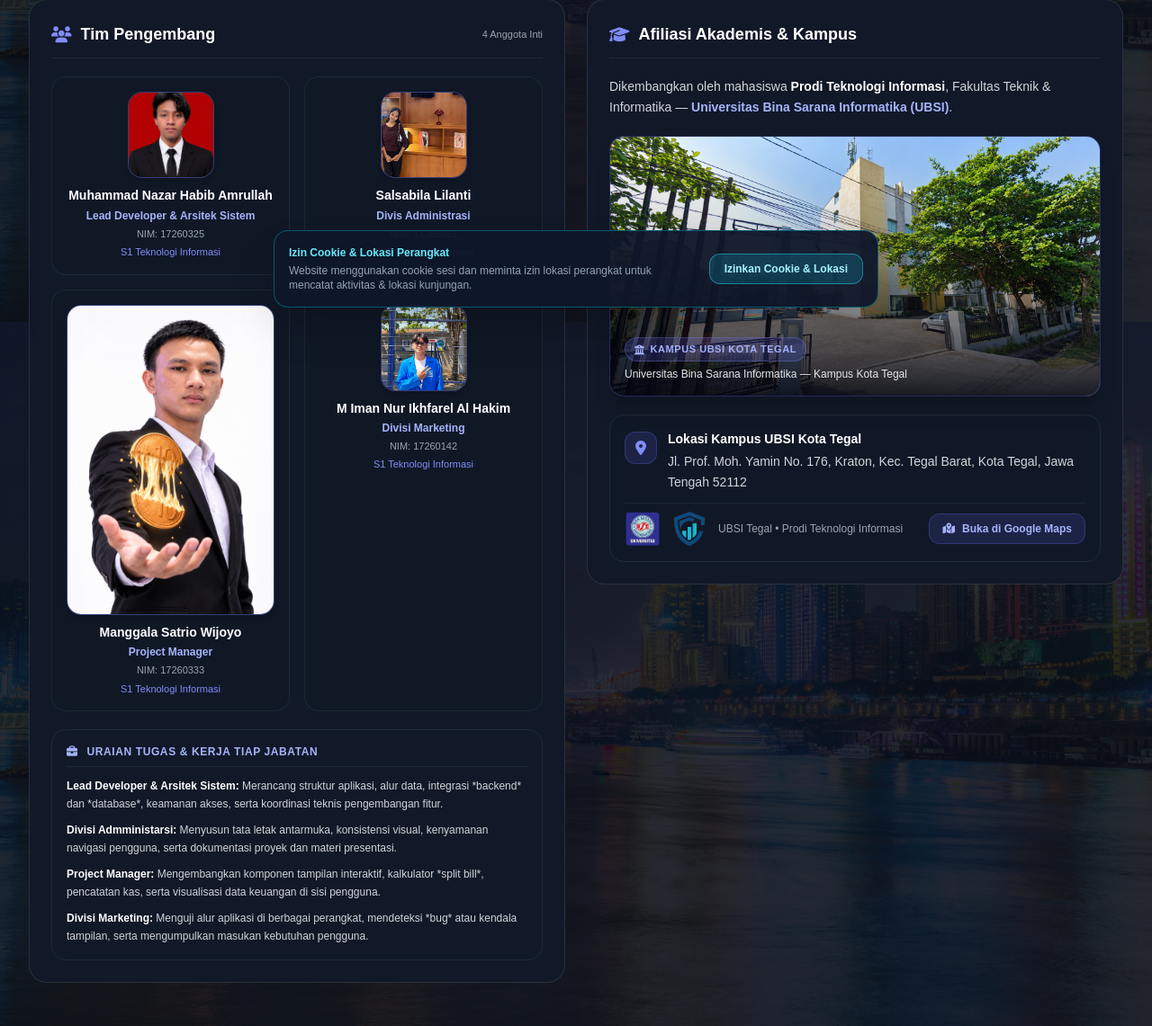
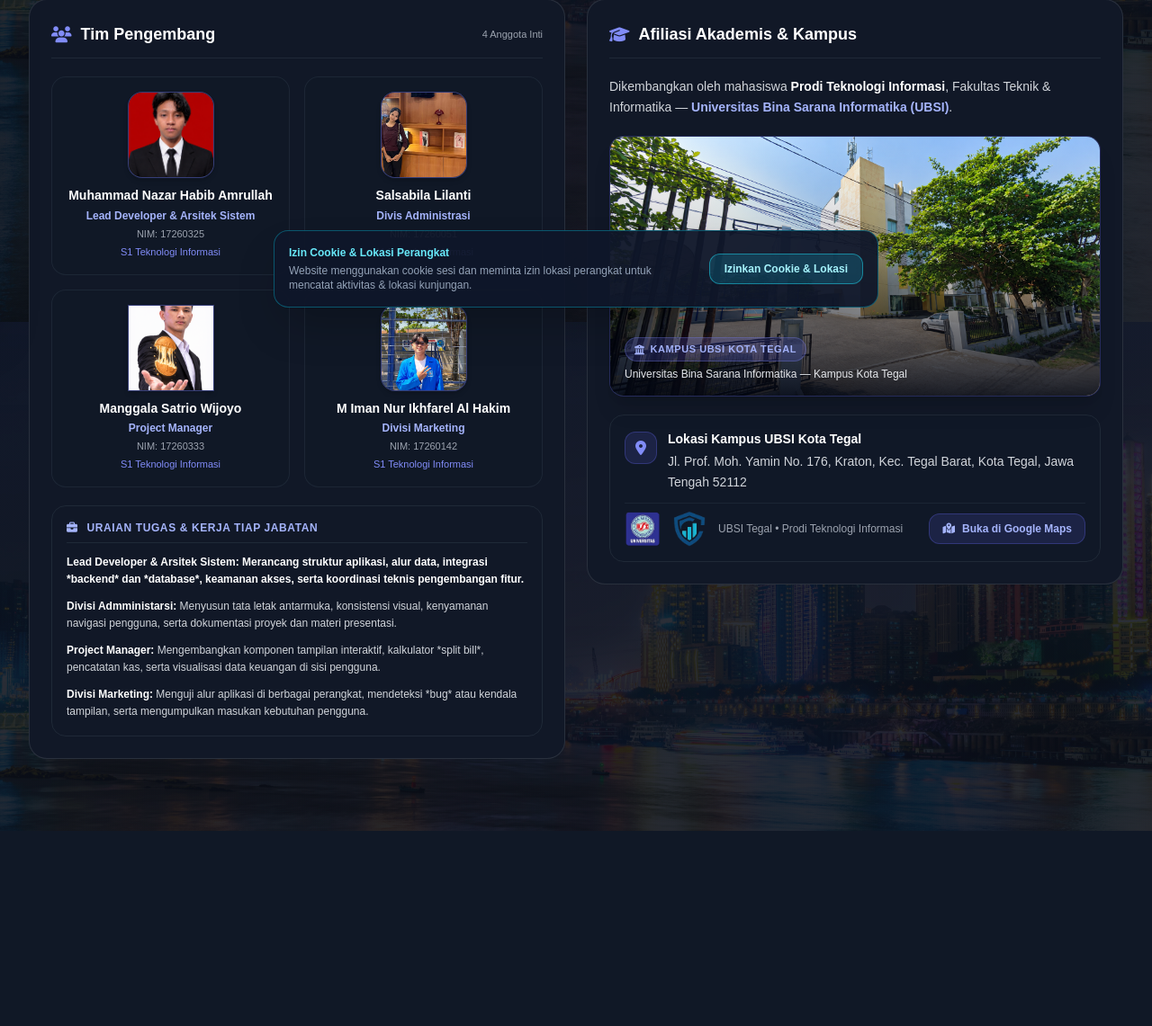
Before and after one commit to nazaramru08-cyber/Manajemenku, a Flask app: page /tentang-kami in a window 1280 px wide. Shown: the part 442-1583 px from the top of the page at 90% size. After the commit the page ends 1366 px from the top, so only its background shows below. Run offline with Flask 3, Linux system fonts and the light colour scheme; some libraries are stand-ins or nearby versions.

Commit message:
Update tentang_kami.html

```diff
--- a/templates/tentang_kami.html
+++ b/templates/tentang_kami.html
@@ -165,7 +165,7 @@
 
                             <!-- Anggota 3 -->
                             <div class="bg-gray-900/75 border border-gray-800/90 rounded-2xl p-4 flex flex-col items-center text-center space-y-2.5">
-                                <div class="w-22 h-22 rounded-2xl overflow-hidden border border-indigo-500/35 bg-gray-800 shadow-md">
+                                <div class="w-24 h-24 rounded-1xl overflow-hidden border border-indigo-500/35 bg-gray-800 shadow-md">
                                     <img src="{{ url_for('static', filename='Manggala.png') }}" alt="Foto Manggala Satrio Wijoyo" class="w-full h-full object-cover">
                                 </div>
                                 <div class="space-y-1">
@@ -197,8 +197,8 @@
                             </h3>
                             <div class="space-y-2.5 text-xs text-gray-300 leading-relaxed">
                                 <div>
-                                    <span class="font-bold text-white">Lead Developer & Arsitek Sistem:</span>
-                                    <span>Merancang struktur aplikasi, alur data, integrasi *backend* dan *database*, keamanan akses, serta koordinasi teknis pengembangan fitur.</span>
+                                    <span class="font-bold text-white">Lead Developer & Arsitek Sistem:
+                                        Merancang struktur aplikasi, alur data, integrasi *backend* dan *database*, keamanan akses, serta koordinasi teknis pengembangan fitur.</span>
                                 </div>
                                 <div>
                                     <span class="font-bold text-white">Divisi Admministarsi:</span>
```
